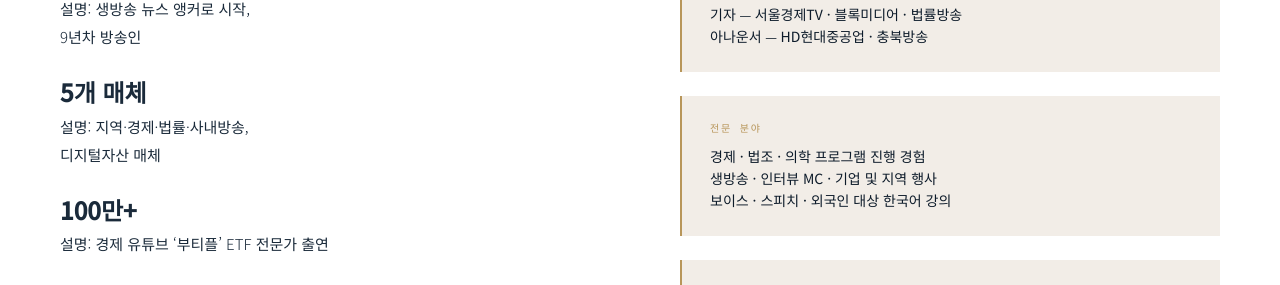
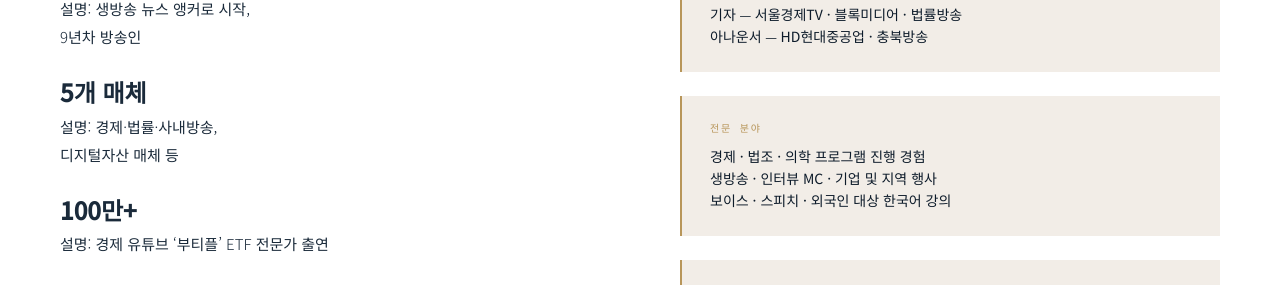
Before and after one commit to annhylee/annhylee.github.io, a Jekyll site: the page built from content/facts.md, in a window 1280 px wide and 900 px high, scrolled down 1876 px. Shown: the part 144-429 px from the top of the window. Built offline with Jekyll 4.4.1, drawn with Linux system fonts in a browser that asks for light colours; some web fonts are replaced; our own code applies the rules of GitHub Pages for plain Markdown files.

Commit message:
Update facts.md

```diff
--- a/content/facts.md
+++ b/content/facts.md
@@ -7,7 +7,7 @@
 설명: 생방송 뉴스 앵커로 시작,<br>9년차 방송인
 
 ## 5개 매체
-설명: 지역·경제·법률·사내방송,<br>디지털자산 매체
+설명: 경제·법률·사내방송,<br>디지털자산 매체 등
 
 ## 100만+
 설명: 경제 유튜브 '부티플' ETF 전문가 출연
```
